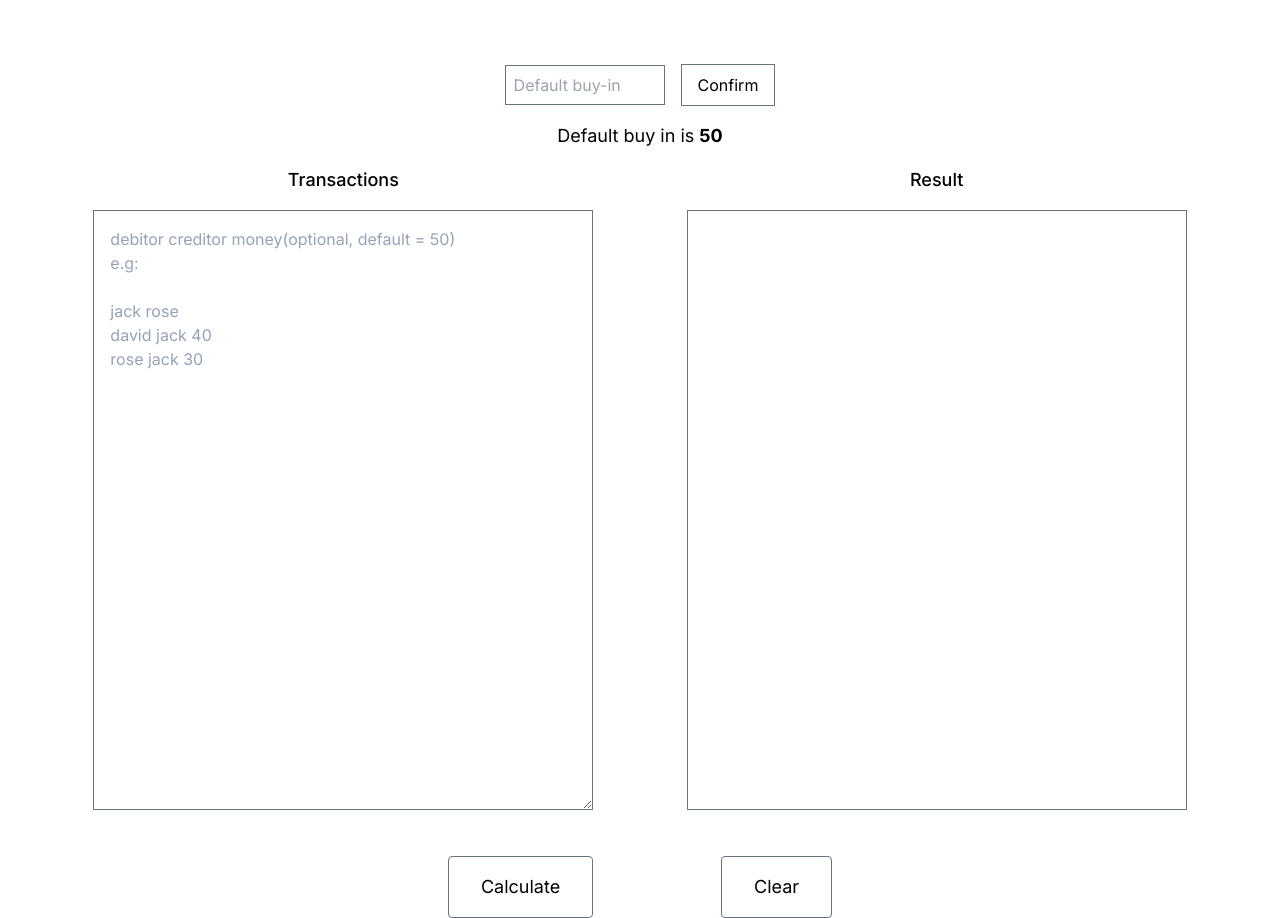
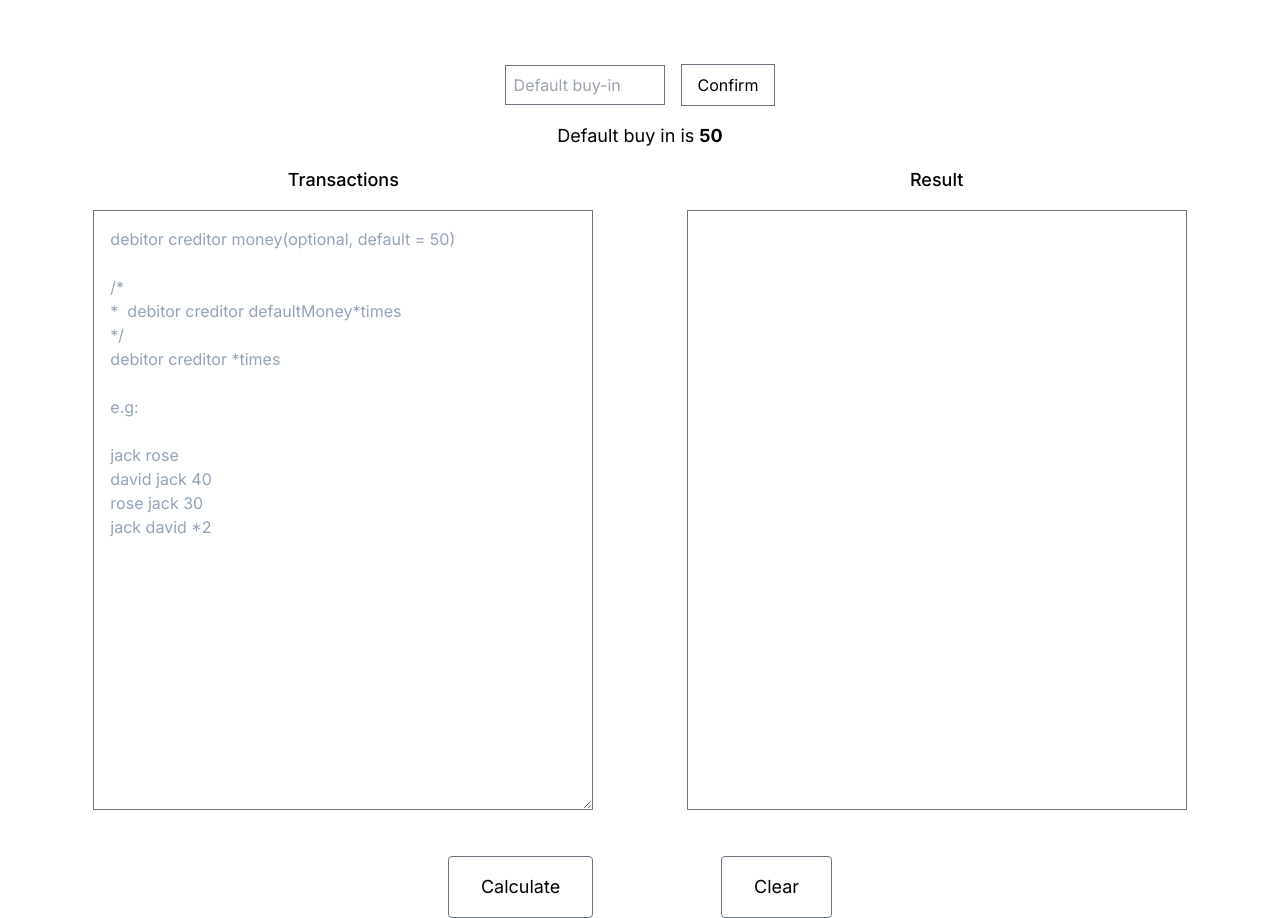
Before and after one commit to thuutri2710/porkerbill, a Next.js app: page / in a window 1280 px wide. Built offline with nearby package versions, Linux system fonts and the light colour scheme.

Commit message:
Add transactions with multi times

```diff
--- a/app/page.tsx
+++ b/app/page.tsx
@@ -15,6 +15,7 @@ export default function Home() {
     const value = Number(buyInRef.current.value);
     setBuyIn(value);
   };
+
   const calculateMoney = () => {
     if (!inputRef.current) {
       return;
@@ -26,11 +27,23 @@ export default function Home() {
     const lines = input.split("\n").filter(Boolean);
 
     lines.forEach((line) => {
-      const [debtor, creditor, money = 50] = line.split(" ");
-      const parsedMoney = Number(money);
+      const [debtor, creditor, money = "50"] = line.split(" ");
+      let times = 0;
+      let parsedMoney = 0;
+      if (money.startsWith("*")) {
+        times = Number(money.split("*")?.[1]);
+
+        if (isNaN(times)) {
+          alert("Invalid transaction");
+        }
+
+        parsedMoney = buyIn * times;
+      } else {
+        parsedMoney = Number(money);
+      }
 
       if (isNaN(parsedMoney)) {
-        alert("There's invalid transaction");
+        alert("Invalid transaction");
 
         return;
       }
@@ -49,7 +62,6 @@ export default function Home() {
 
     setResult(obj);
   };
-  console.log(inputRef.current?.value);
 
   return (
     <div className="flex flex-col justify-center items-center w-full h-full mt-16">
@@ -76,11 +88,18 @@ export default function Home() {
             className="border border-gray-500 w-[500px] min-h-[600px] p-4 placeholder-slate-400"
             rows={inputRef.current?.value ? undefined : 5}
             placeholder={`debitor creditor money(optional, default = 50)
+
+/*
+\*  debitor creditor defaultMoney*times
+*/
+debitor creditor *times
+
 e.g:
 
 jack rose
 david jack 40
 rose jack 30
+jack david *2
 `}
           ></textarea>
         </div>
```
